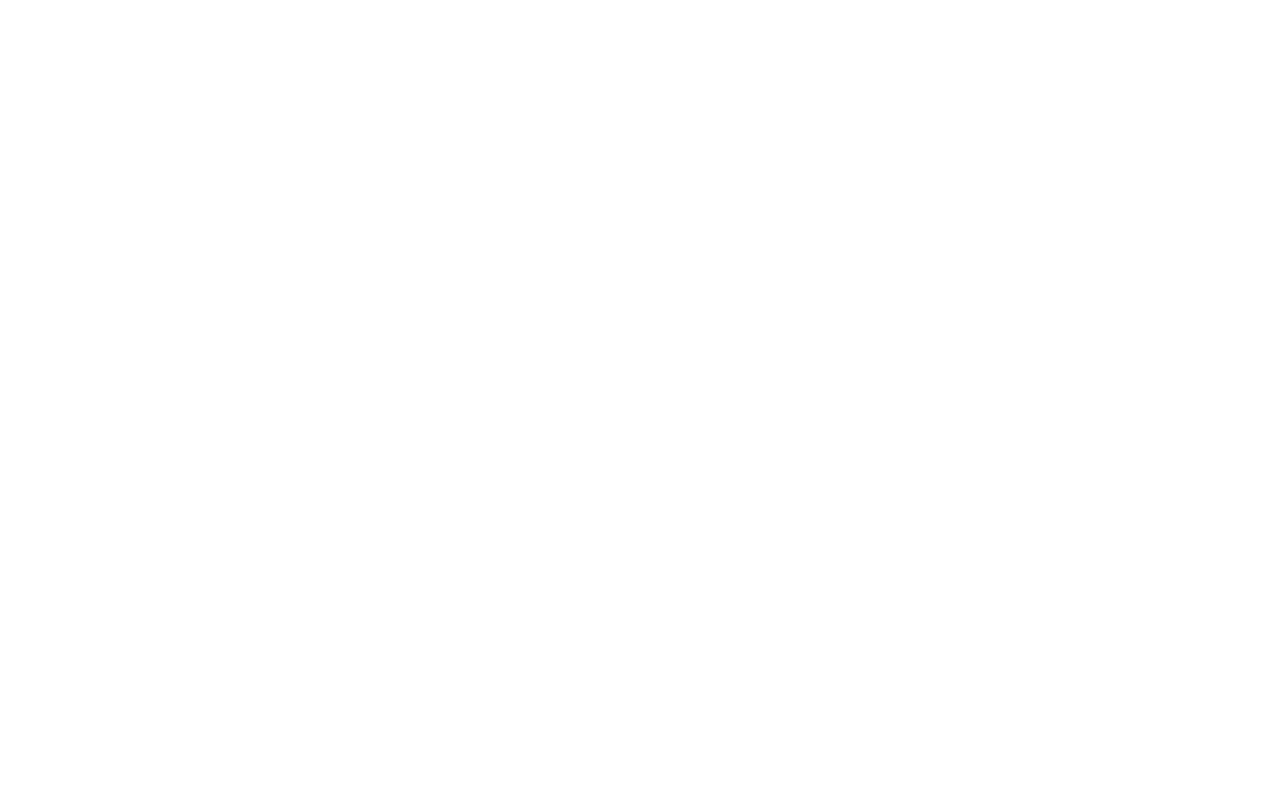
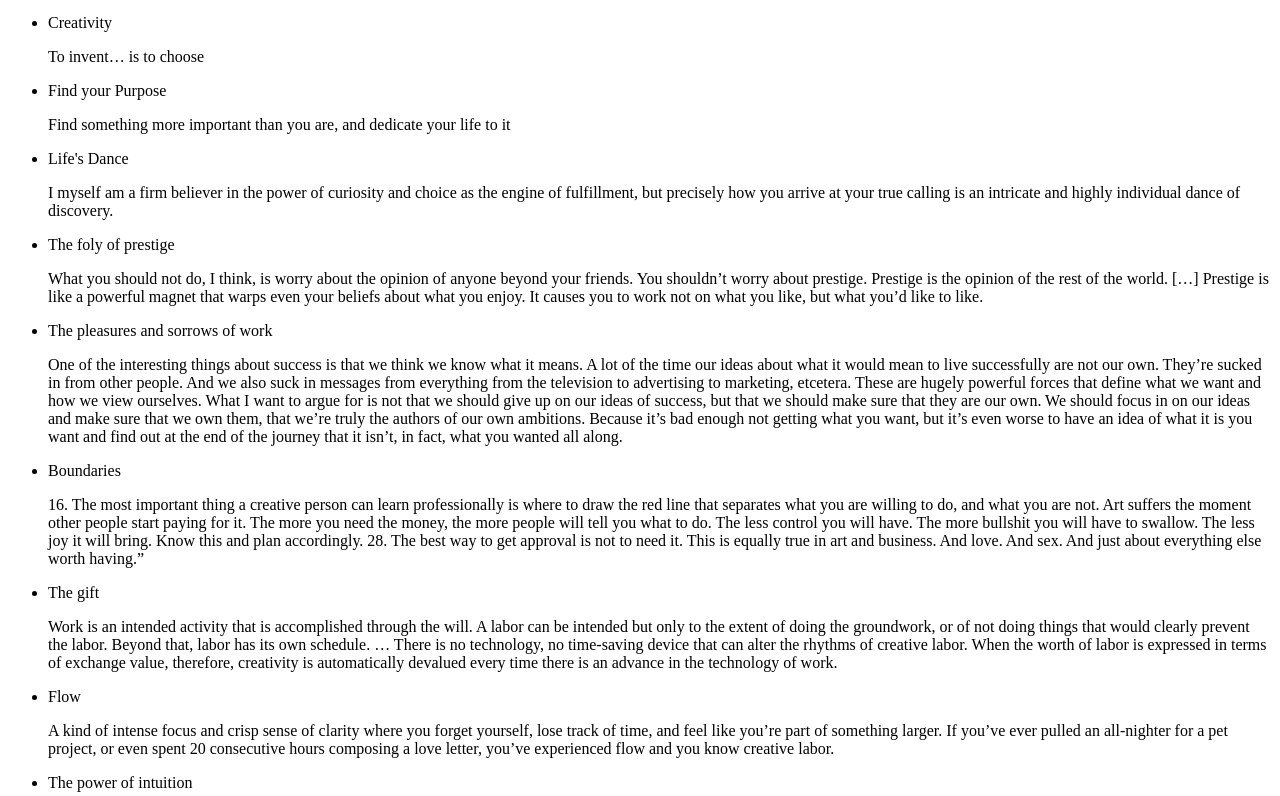
Before and after one commit to robertmuthuri/quotes, an Angular app: page / in a window 1280 px wide. Shown: the part 264-1060 px from the top of the page. Before the commit the page ends 800 px from the top, so only its background shows below. Built offline with nearby package versions, Linux system fonts and the light colour scheme.

Commit message:
Adds 10 additional quotes to the quotes array.

```diff
--- a/src/app/quote/quote.component.ts
+++ b/src/app/quote/quote.component.ts
@@ -10,9 +10,42 @@
 
   quotes: Quote[] = [
     // tslint:disable-next-line:max-line-length
-    new Quote(1, 'The Man in the Arena Quote', 'It is not the critic who counts; not the man who points out how the strong man stumbles, or where the doer of deeds could have done them better. The credit belongs to the man who is actually in the arena, whose face is marred by dust and sweat and blood; who strives valiantly; who errs, who comes short again and again, because there is no effort without error and shortcoming; but who does actually strive to do the deeds; who knows great enthusiasms, the great devotions; who spends himself in a worthy cause; who at the best knows in the end the triumph of high achievement, and who at the worst, if he fails, at least fails while daring greatly, so that his place shall never be with those cold and timid souls who neither know victory nor defeat', 'Theodore Roosevelt', 'RK')
+    new Quote(1, 'The Man in the Arena Quote', 'It is not the critic who counts; not the man who points out how the strong man stumbles, or where the doer of deeds could have done them better. The credit belongs to the man who is actually in the arena, whose face is marred by dust and sweat and blood; who strives valiantly; who errs, who comes short again and again, because there is no effort without error and shortcoming; but who does actually strive to do the deeds; who knows great enthusiasms, the great devotions; who spends himself in a worthy cause; who at the best knows in the end the triumph of high achievement, and who at the worst, if he fails, at least fails while daring greatly, so that his place shall never be with those cold and timid souls who neither know victory nor defeat', 'Theodore Roosevelt', 'RK'),
+    new Quote(2, 'Creativity', 'To invent… is to choose', 'Henri Poincaré', 'Robert Frost'),
     // tslint:disable-next-line:max-line-length
-    //
+    new Quote(3, 'Find your Purpose', 'Find something more important than you are, and dedicate your life to it', 'Dan Dennett', 'Maria Popova'),
+    // tslint:disable-next-line:max-line-length
+    new Quote(4, 'Life\'s Dance', 'I myself am a firm believer in the power of curiosity and choice as the engine of fulfillment, but precisely how you arrive at your true calling is an intricate and highly individual dance of discovery.', 'Maria Popova', 'RK'),
+    // tslint:disable-next-line:max-line-length
+    new Quote(5, 'The foly of prestige', 'What you should not do, I think, is worry about the opinion of anyone beyond your friends. You shouldn’t worry about prestige. Prestige is the opinion of the rest of the world.\n' +
+      '[…]\n' +
+      // tslint:disable-next-line:max-line-length
+      'Prestige is like a powerful magnet that warps even your beliefs about what you enjoy. It causes you to work not on what you like, but what you’d like to like.\n', 'Paul Graham', 'RK'),
+    // tslint:disable-next-line:max-line-length
+    new Quote(6, 'The pleasures and sorrows of work', 'One of the interesting things about success is that we think we know what it means. A lot of the time our ideas about what it would mean to live successfully are not our own. They’re sucked in from other people. And we also suck in messages from everything from the television to advertising to marketing, etcetera. These are hugely powerful forces that define what we want and how we view ourselves. What I want to argue for is not that we should give up on our ideas of success, but that we should make sure that they are our own. We should focus in on our ideas and make sure that we own them, that we’re truly the authors of our own ambitions. Because it’s bad enough not getting what you want, but it’s even worse to have an idea of what it is you want and find out at the end of the journey that it isn’t, in fact, what you wanted all along.\n', 'Alain de Botton', 'RK'),
+
+    // tslint:disable-next-line:max-line-length
+    new Quote(7, 'Boundaries', '16. The most important thing a creative per­son can learn professionally is where to draw the red line that separates what you are willing to do, and what you are not. \n' +
+      // tslint:disable-next-line:max-line-length
+      'Art suffers the moment other people start paying for it. The more you need the money, the more people will tell you what to do. The less control you will have. The more bullshit you will have to swallow. The less joy it will bring. Know this and plan accordingly.\n' +
+      '28. The best way to get approval is not to need it. \n' +
+      'This is equally true in art and business. And love. And sex. And just about everything else worth having.”\n', 'Hugh Macleod', 'RK'),
+    // tslint:disable-next-line:max-line-length
+    new Quote(8, 'The gift', 'Work is an intended activity that is accomplished through the will. A labor can be intended but only to the extent of doing the groundwork, or of not doing things that would clearly prevent the labor. Beyond that, labor has its own schedule.\n' +
+      '…\n' +
+      // tslint:disable-next-line:max-line-length
+      'There is no technology, no time-saving device that can alter the rhythms of creative labor. When the worth of labor is expressed in terms of exchange value, therefore, creativity is automatically devalued every time there is an advance in the technology of work.\n', ': Lewis Hyde', 'RK'),
+    // tslint:disable-next-line:max-line-length
+    new Quote(9, 'Flow', 'A kind of intense focus and crisp sense of clarity where you forget yourself, lose track of time, and feel like you’re part of something larger. If you’ve ever pulled an all-nighter for a pet project, or even spent 20 consecutive hours composing a love letter, you’ve experienced flow and you know creative labor.', 'Mihaly Csikszentmihalyi', 'RK'),
+    // tslint:disable-next-line:max-line-length
+    new Quote(10, 'The power of intuition', 'Your work is going to fill a large part of your life, and the only way to be truly satisfied is to do what you believe is great work. And the only way to do great work is to love what you do. If you haven’t found it yet, keep looking. Don’t settle. As with all matters of the heart, you’ll know when you find it. And, like any great relationship, it just gets better and better as the years roll on. So keep looking until you find it. Don’t settle.\n', 'Steve Jobs', 'RK'),
+    // tslint:disable-next-line:max-line-length
+    new Quote(11, 'The social aspect of loving what you do', 'You will build a body of work, but you will also build a body of affection, with the people you’ve helped who’ve helped you back. This is the era of Friends in Low Places. The ones you meet now, who will notice you, challenge you, work with you, and watch your back. Maybe they will be your strength.\n' +
+      '…\n' +
+      // tslint:disable-next-line:max-line-length
+      'If you can… fall in love, with the work, with people you work with, with your dreams and their dreams. Whatever it was that got you to this school, don’t let it go. Whatever kept you here, don’t let that go. Believe in your friends. Believe that what you and your friends have to say… that the way you’re saying it — is something new in the world.\n', 'Robert Krulwich', 'RK'),
+    // tslint:disable-next-line:max-line-length
+    new Quote(12, 'The Holstee Manifesto', 'This is your life.  Do what you love, and do it often.  If you don’t like your job, quit.  If you don’t have enough time, stop watching TV.  If you are looking for the love of your life, stop; they will be waiting for you when you start doing things you love.  Stop over analyzing, life is simple.  All emotions are beautiful.  When you eat, appreciate every last bite.  Open your mind, arms, and heart to new things and people, we are united in our differences.  Ask the next person you see what their passion is, and share your inspiring dream with them.  Travel often; getting lost will help you find yourself.  Some opportunities only come once, seize them.  Life is about the people you meet, and the things you create with them so go out and start creating.  Life is short.  Live your dream and share your passion.', 'Holstee’s three founders – Mike, Fabian and Dave', 'RK'),
   ];
   constructor() { }
 
```
